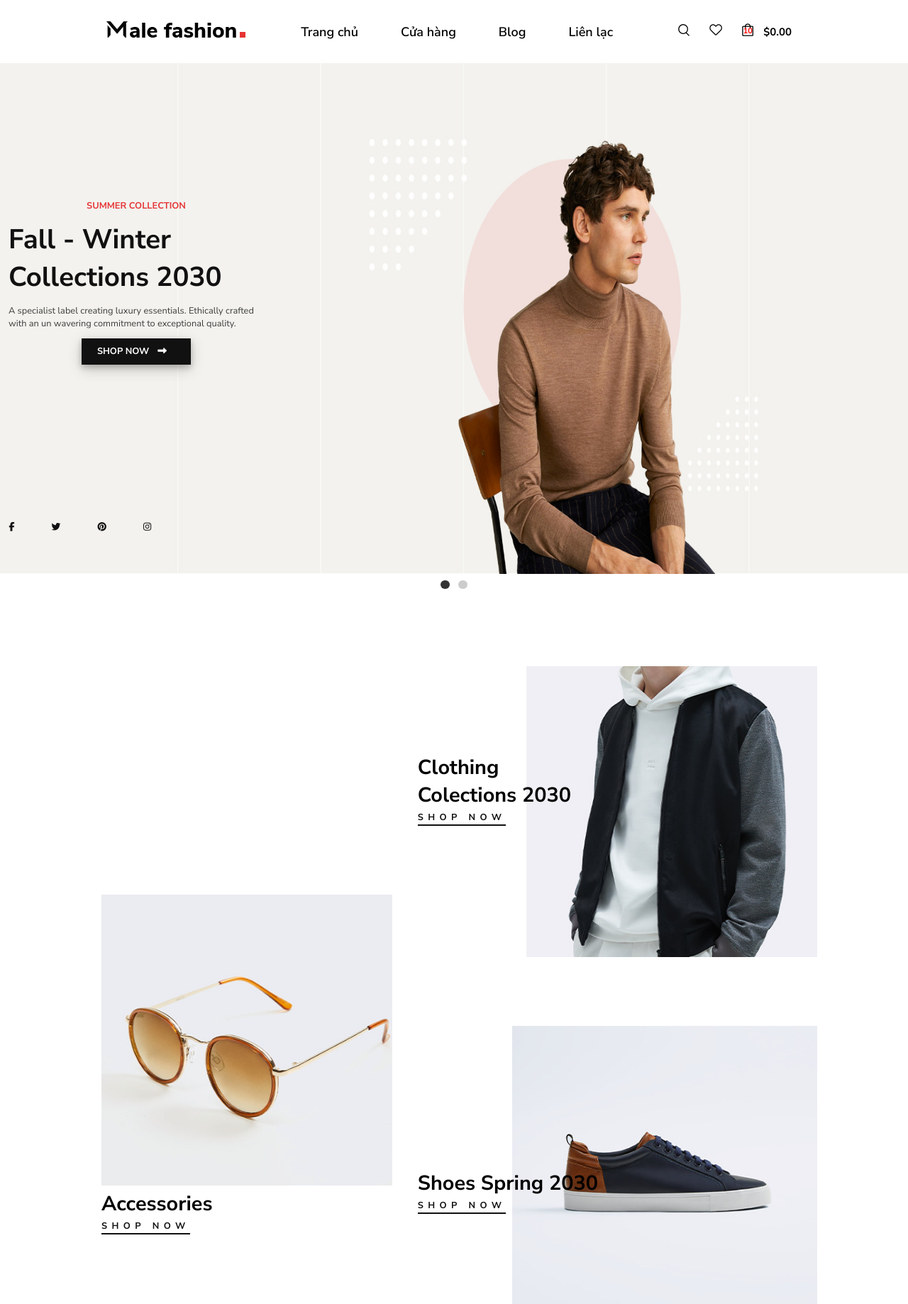
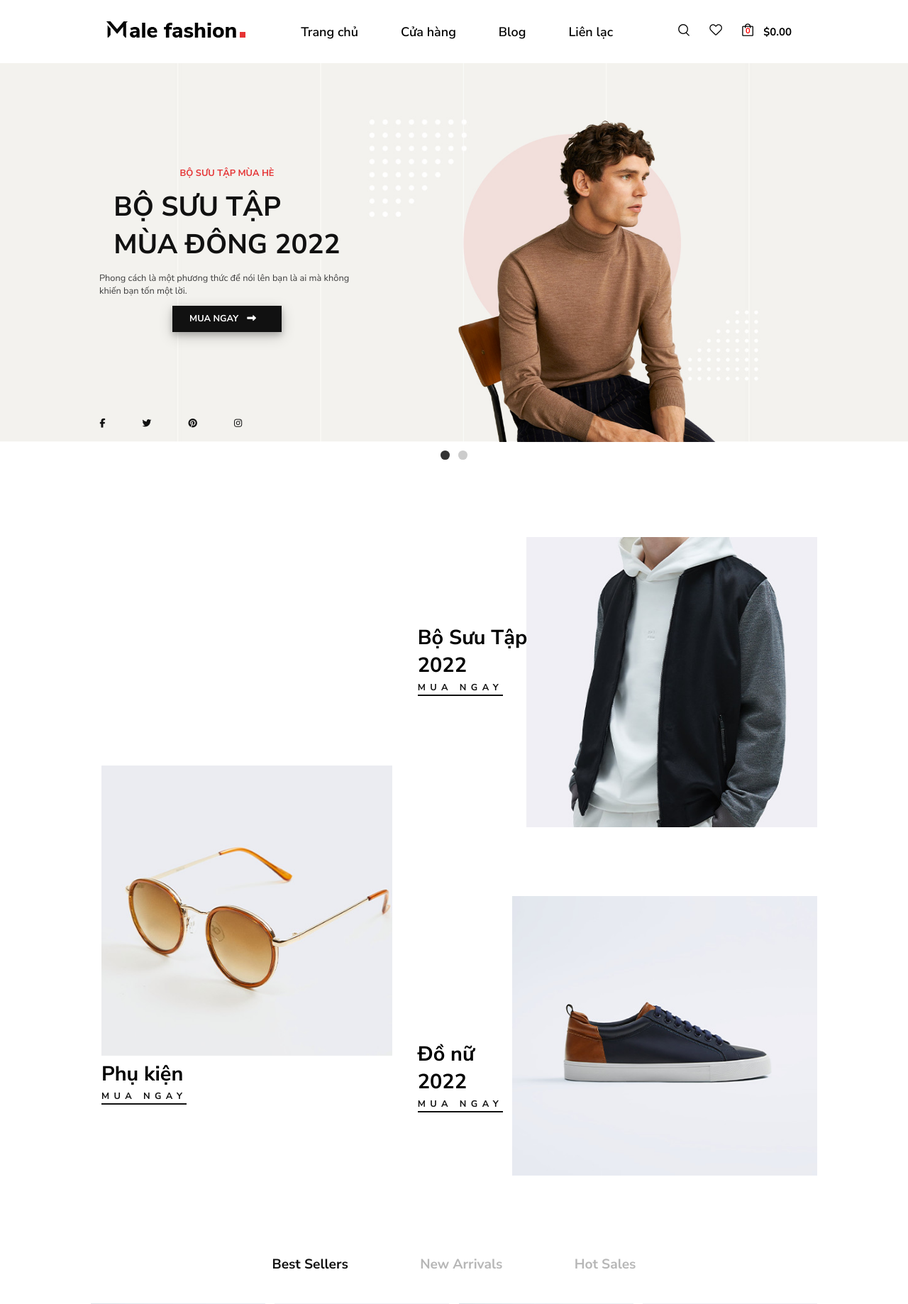
Before and after one commit to Hoangdao192/SaleWeb, a PHP site: page / in a window 1280 px wide. Shown: the top 1838 px of the page at 71% size. Run offline with PHP 8.4, Linux system fonts and the light colour scheme; some libraries are stand-ins or nearby versions.

Commit message:
fix error

```diff
--- a/css/index.css
+++ b/css/index.css
@@ -216,7 +216,7 @@ li:hover .dropdown {
 .aspect-ratio-169 {
     display: block;
     position: relative;
-    padding-top: 56.25%;
+    padding-top: 42%;
     transition: 0.3s;
 }
 
@@ -224,7 +224,6 @@ li:hover .dropdown {
     display: block;
     position: absolute;
     width: 100%;
-    height: 100%;
     top: 0;
     left: 0;
 }
@@ -256,13 +255,13 @@ li:hover .dropdown {
     z-index: 9;
     position: absolute;
     top: 25%;
-    margin-left: 0%;
+    margin-left: 10%;
     width: 30%;
     min-width: 250px;
-    height: 70%;
     overflow: hidden;
     justify-items: center;
     overflow: hidden;
+    height: 75%;
 }
 
 .hero-text * {
--- a/index.php
+++ b/index.php
@@ -3,71 +3,31 @@
 
 <head>
     <meta charset="utf-8">
-    <meta name="viewport" content="width-device-width, initial-scale-1.0">
+    <meta name="viewport" content="width=device-width, initial-scale=1.0">
     <link href="https://fonts.googleapis.com/css2?family=Nunito+Sans:wght@300;400;600;700;800;900&display=swap" rel="stylesheet">
     <script src="https://kit.fontawesome.com/74e2dc450b.js" crossorigin="anonymous"></script>
-    <link rel="stylesheet" href="/css/index.css">
-    <link rel="stylesheet" href="/css/header.css">
-    <link rel="stylesheet" href="/css/footer.css">
+    <script src="https://code.jquery.com/jquery-3.6.0.js" integrity="sha256-H+K7U5CnXl1h5ywQfKtSj8PCmoN9aaq30gDh27Xc0jk=" crossorigin="anonymous"></script>
+    <link rel="stylesheet" href="css/index.css">
+    <link rel="stylesheet" href="css/header.css">
+    <link rel="stylesheet" href="css/footer.css">
     <title>TEAM BCD - Male faction</title>
+    <script>
+        $(document).ready(function() {
+            $.ajax({
+                type: 'post',
+                url: 'admin/ShoppingCartAction.php',
+                data: {
+                    action: 'count'
+                },
+                success: function(data) {
+                    document.getElementById("cart-product-number").innerHTML = data;
+                }
+            });
+        });
+    </script>
 </head>
 
 <body>
-    <!-----------------------------------Header------------------------------------------------------------>
-    <!-- <header>
-        -------------------Headertop------------------------------------------------
-        <div class="headertop">
-            <div>
-                <h1>TEAM BCD</h1>
-            </div>
-            <div class="toolsupport">
-                <li><a href="">SIGN IN</a></li>
-                <li><a href="">FAQS</a></li>
-                <div class="unitmoney"><a class="unitmoney" href="">USD</a>
-                    <span class="selectunitmoney">&#8964;</span>
-                    <ul class="selectunit">
-                        <li><a href="">USD</a></li>
-                        <li><a href="">EUR</a></li>
-                    </ul>
-                </div>
-            </div>
-        </div>
-        -------------------Headerbottom---------------------------------------------
-        <div class="headerbottom">
-            <div class="logo">
-                <a href=""><img src="/images/logo.png"></a>
-            </div>
-            <div class="menu">
-                <li><a href="index.html">Home</a></li>
-                <li><a href="shop.html">Shop</a></li>
-                <li><a href="">Pages</a>
-                    <ul class="dropdown">
-                        <li><a href="">About Us</a></li>
-                        <li><a href="">Shop Details</a></li>
-                        <li><a href="">Shopping Cart</a></li>
-                        <li><a href="">Check out</a></li>
-                        <li><a href="">Blog Details</a></li>
-                    </ul>
-                </li>
-                <li><a href="blog.html">Blog</a></li>
-                <li><a href="">Contacts</a></li>
-            </div>
-            -------------------Orther------------------------------------------------
-            <div class="orther">
-                <li>
-                    <a href="#"><img src="/images/icon/search.png"></a>
-                </li>
-                <li>
-                    <a href="#"><img src="/images/icon/heart.png"></a>
-                </li>
-                <li class="quantity">
-                    <p class="quantity__product">0</p><img src="/images/icon/cart.png">
-                </li>
-                <div class="price">$0.00</div>
-            </div>
-        </div>
-    </header> -->
-
     <?php
     include "php/header.php"
     ?>
@@ -75,13 +35,13 @@
     <!-------------------------Poster----------------------------------------------------------------------->
     <section id="Slider">
         <div class="aspect-ratio-169">
-            <img src="/images/hero/hero-1.jpg">
-            <img src="/images/hero/hero-2.jpg">
+            <img src="images/hero/hero-1.jpg">
+            <img src="images/hero/hero-2.jpg">
             <div class="hero-text">
-                <h6>SUMMER COLLECTION</h6>
-                <h2>Fall - Winter Collections 2030</h2>
-                <p>A specialist label creating luxury essentials. Ethically crafted with an un wavering commitment to exceptional quality.</p>
-                <a class="Slider__button" href="">SHOP NOW<i class="fa fa-long-arrow-right" aria-hidden="true"></i></a>
+                <h6>BỘ SƯU TẬP MÙA HÈ</h6>
+                <h2>BỘ SƯU TẬP <br> MÙA ĐÔNG 2022</h2>
+                <p>Phong cách là một phương thức để nói lên bạn là ai mà không khiến bạn tốn một lời.</p>
+                <a class="Slider__button" href="shop">MUA NGAY<i class="fa fa-long-arrow-right" aria-hidden="true"></i></a>
                 <div class="Slider__toolkit">
                     <a href=""><i class="fa fa-facebook" aria-hidden="true"></i></a>
                     <a href=""><i class="fa fa-twitter" aria-hidden="true"></i></a>
@@ -102,33 +62,33 @@
         <div class="banner-item">
             <div class="banner-item__first">
                 <div class="banner-item-pic">
-                    <img src="/images/banner/banner-1.jpg" alt="Banner 1">
+                    <img src="images/banner/banner-1.jpg" alt="Banner 1">
                 </div>
                 <div class="banner-item-title">
-                    <p>Clothing Colections 2030</p>
-                    <a href="#">SHOP NOW</a>
+                    <p>Bộ Sưu Tập <br> 2022</p>
+                    <a href="#">MUA NGAY</a>
                 </div>
             </div>
         </div>
         <div class="banner-item">
             <div class="banner-item__middle">
                 <div class="banner-item-pic">
-                    <img src="/images/banner/banner-2.jpg" alt="Banner 2">
+                    <img src="images/banner/banner-2.jpg" alt="Banner 2">
                 </div>
                 <div class="banner-item-title">
-                    <p>Accessories</p>
-                    <a href="#">SHOP NOW</a>
+                    <p>Phụ kiện</p>
+                    <a href="#">MUA NGAY</a>
                 </div>
             </div>
         </div>
         <div class="banner-item">
             <div class="banner-item__last">
                 <div class="banner-item-pic">
-                    <img src="/images/banner/banner-3.jpg" alt="Banner 3">
+                    <img src="images/banner/banner-3.jpg" alt="Banner 3">
                 </div>
                 <div class="banner-item-title">
-                    <p>Shoes Spring 2030</p>
-                    <a href="#">SHOP NOW</a>
+                    <p>Đồ nữ <br> 2022</p>
+                    <a href="#">MUA NGAY</a>
                 </div>
             </div>
         </div>
@@ -396,30 +356,30 @@
         </div>
         <div class="new-trends-list">
             <div class="new-trends-list__item">
-                <img src="/images/blog/blog-1.jpg" alt="blog 1">
+                <img src="images/blog/blog-1.jpg" alt="blog 1">
                 <div class="new-trends-list__item-text">
                     <span>
-                        <img src="/images/icon/calendar.png" alt=""> 16 February 2022
+                        <img src="images/icon/calendar.png" alt=""> 16 February 2022
                     </span>
                     <h5>What Culling Irons Are The Best Ones</h5>
                     <a href="#">READ MORE</a>
                 </div>
             </div>
             <div class="new-trends-list__item">
-                <img src="/images/blog/blog-2.jpg" alt="blog 2">
+                <img src="images/blog/blog-2.jpg" alt="blog 2">
                 <div class="new-trends-list__item-text">
                     <span>
-                        <img src="/images/icon/calendar.png" alt=""> 21 February 2022
+                        <img src="images/icon/calendar.png" alt=""> 21 February 2022
                     </span>
                     <h5>Eternity Bands Do Last Forever</h5>
                     <a href="#">READ MORE</a>
                 </div>
             </div>
             <div class="new-trends-list__item">
-                <img src="/images/blog/blog-3.jpg" alt="blog 3">
+                <img src="images/blog/blog-3.jpg" alt="blog 3">
                 <div class="new-trends-list__item-text">
                     <span>
-                        <img src="/images/icon/calendar.png" alt=""> 28 February 2022
+                        <img src="images/icon/calendar.png" alt=""> 28 February 2022
                     </span>
                     <h5>The Health Benefits Of Sunglasses</h5>
                     <a href="#">READ MORE</a>
--- a/javascript/index.js
+++ b/javascript/index.js
@@ -110,7 +110,7 @@ const second = document.getElementById("ss");
 var time = 0;
 
 function countdown() {
-    console.log(++time);
+    ++time;
     count -= 1;
     if (count == 0) {
         count = 2592000;
--- a/php/header.php
+++ b/php/header.php
@@ -3,8 +3,8 @@
     <a href=""><img src="images/logo.png"></a>
 </div>
 <div class="menu">
-    <li><a href="index.html">Trang chủ</a></li>
-    <li><a href="shop.html">Cửa hàng</a></li>
+    <li><a href="index">Trang chủ</a></li>
+    <li><a href="shop">Cửa hàng</a></li>
     <li><a href="#">Blog</a></li>
     <li><a href="#">Liên lạc</a></li>
 </div>
@@ -16,7 +16,7 @@
         <a href="#"><img src="images/icon/heart.png"></a>
     </div>
     <div class="quantity">
-        <a href="#"><img src="images/icon/cart.png"><span id="cart-product-number">10</span></a>
+        <a href="#"><img src="images/icon/cart.png"><span id="cart-product-number"></span></a>
     </div>
     <div class="price">$0.00</div>
 </div>
```
Also changed, not shown: other parts of css/index.css (+0 -101 lines), other parts of index.php (+40 -40 lines).
